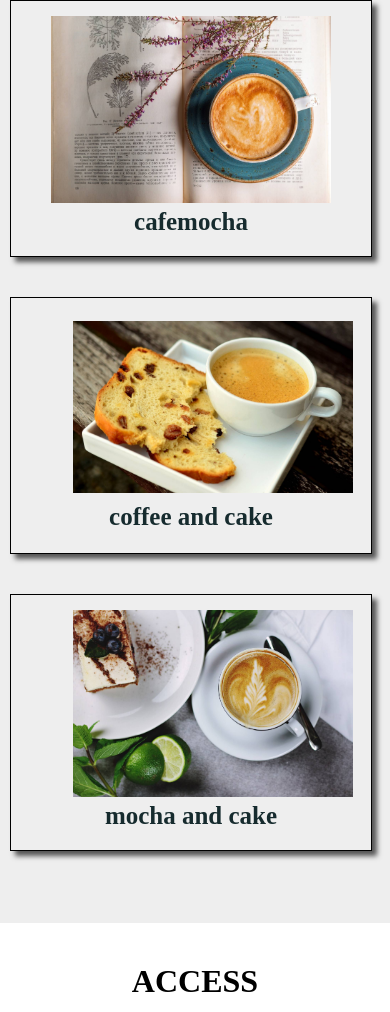
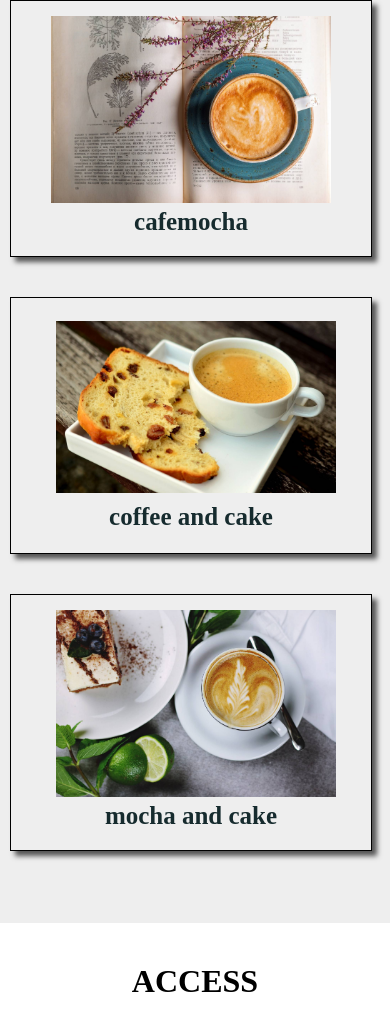
Before and after one commit to ayumiin/designcafe, a plain HTML site: page index.html in a window 390 px wide. Shown: the part 2192-3204 px from the top of the page. Drawn offline with nearby package versions, Linux system fonts and the light colour scheme.

Commit message:
responsive

```diff
--- a/css/style.css
+++ b/css/style.css
@@ -815,7 +815,7 @@ margin-right: 45px;
     .item5 img{
         padding-top: 18px;
         padding-bottom: 5px;
-        padding-left: 43px;
+        padding-left: 10px;
     }
 
 .item5 h1{
@@ -832,7 +832,7 @@ margin-right: 45px;
 
 .item6 img{
         padding-top: 10px;
-        padding-left: 43px;
+        padding-left: 10px;
     }
 
 .item4 img{
@@ -850,13 +850,14 @@ margin-right: 45px;
     display: block;
     margin-top: 30px;
     padding-top:opx;
-    height:8300px;
+    height:830px;
 
 }
 
 .item7{
+    display: none;
     width: 280px;
-    padding: 5px 5px 80px 5px;
+    padding: 5px 5px 15px 5px;
 
 }
 .item7 img{
@@ -870,6 +871,7 @@ margin-right: 45px;
 }
 
 .item8{
+    display: none;
     width: 280px;
     padding: 5px 5px 80px 5px;
     margin-top:0px;
```
